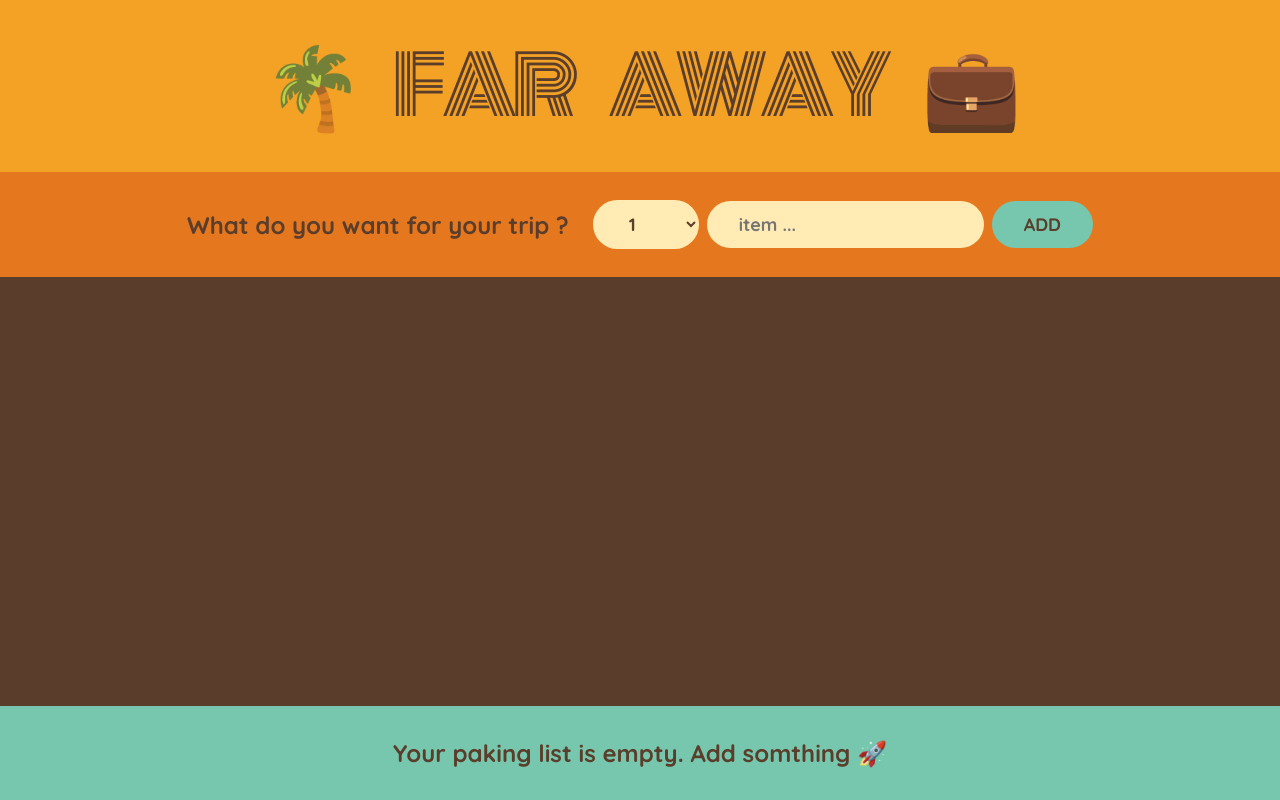
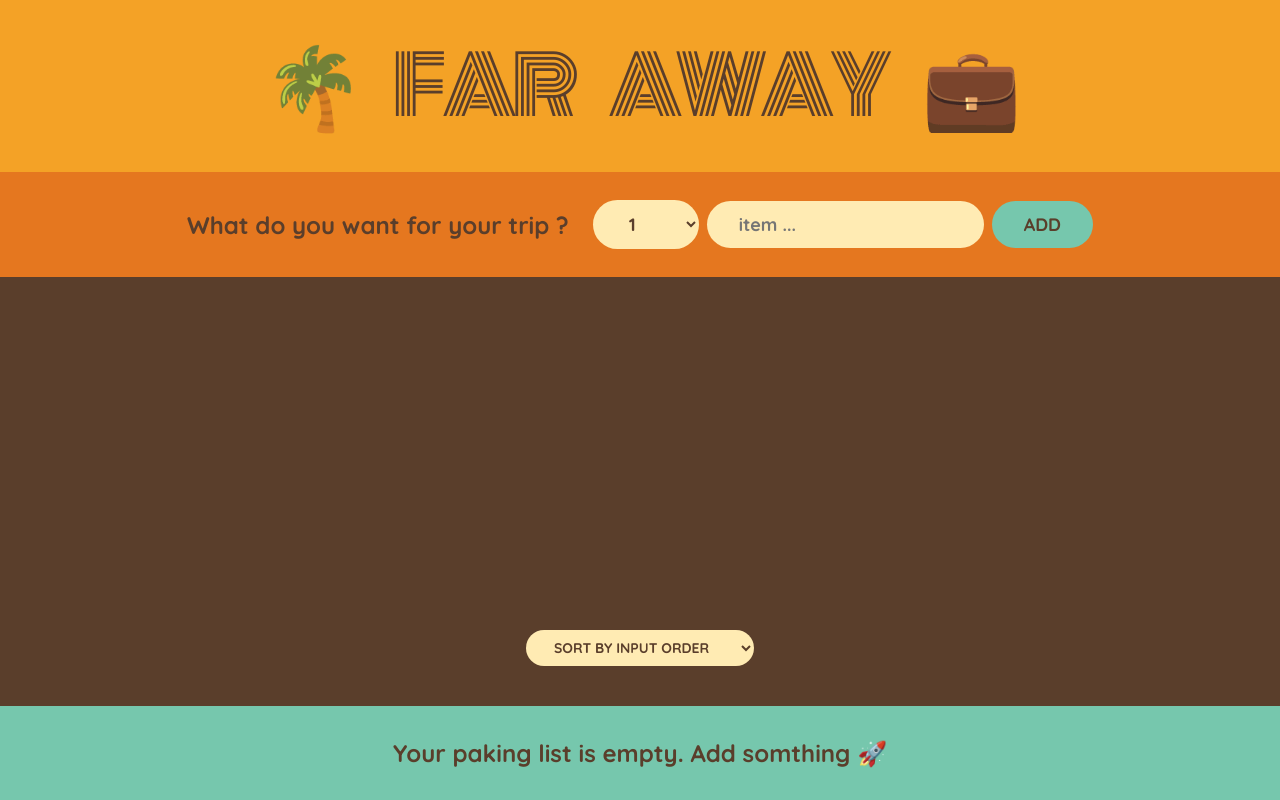
Before and after one commit to AmirhosseinHashemi/Travel-list, a React (Create React App) app: page / in a window 1280 px wide. Built offline with nearby package versions, Linux system fonts and the light colour scheme.

Commit message:
implement sorting items

```diff
--- a/src/App.js
+++ b/src/App.js
@@ -82,10 +82,23 @@
 }
 
 function PackingList({ items, onDeleteItem, onToggleItem }) {
+  const [sortBy, setSortBy] = useState("input");
+  let sortedItems;
+
+  if (sortBy === "input") sortedItems = items;
+  if (sortBy === "description")
+    sortedItems = items
+      .slice()
+      .sort((a, b) => a.description.localeCompare(b.description));
+  if (sortBy === "packed")
+    sortedItems = items
+      .slice()
+      .sort((a, b) => Number(a.packed) - Number(b.packed));
+
   return (
     <div className="list">
       <ul>
-        {items.map((item) => (
+        {sortedItems.map((item) => (
           <Item
             onToggleItem={onToggleItem}
             onDeleteItem={onDeleteItem}
@@ -94,6 +107,14 @@
           />
         ))}
       </ul>
+
+      <div className="action">
+        <select value={sortBy} onChange={(e) => setSortBy(e.target.value)}>
+          <option value="input">Sort by input order</option>
+          <option value="description">Sort by description</option>
+          <option value="packed">Sort by packed items</option>
+        </select>
+      </div>
     </div>
   );
 }
@@ -115,13 +136,11 @@
 }
 
 function Stats({ items }) {
-  console.log(items);
   if (items.length === 0)
     return <p className="stats">Your paking list is empty. Add somthing 🚀</p>;
 
   const numItems = items.length;
   const packedItems = items.filter((item) => item.packed).length;
-  console.log(packedItems);
   const percentage = Math.round((packedItems / numItems) * 100);
 
   return (
```
